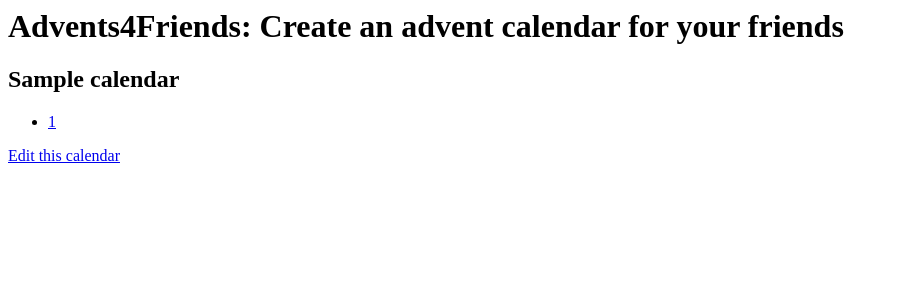
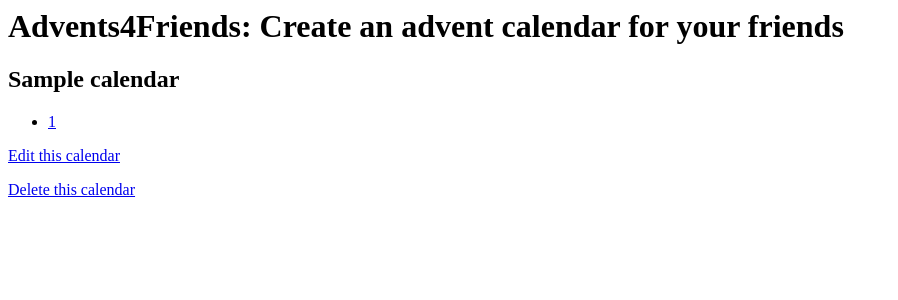
Before and after one commit to gvarab/advents4friends, a Django app: page /1/ in a window 1280 px wide. Shown: the top 300 px of the page, without its empty margins (0-898 px from the left). Run offline with Django 3.2, Linux system fonts and the light colour scheme; tables that the repository leaves empty hold one stand-in row (values such as "Sample post").

Commit message:
add DeleteCalendar view

```diff
--- a/adventcalendar/templates/adventcalendar/calendar_detail.html
+++ b/adventcalendar/templates/adventcalendar/calendar_detail.html
@@ -8,4 +8,5 @@
         {% endfor %}
     </ul>
     <p><a href="{% url 'calendar_edit' pk=object.pk %}">Edit this calendar</a></p>
+    <p><a href="{% url 'calendar_delete' pk=object.pk %}">Delete this calendar</a></p>
 {% endblock %}
--- a/adventcalendar/urls.py
+++ b/adventcalendar/urls.py
@@ -1,5 +1,6 @@
 from django.urls import path
-from adventcalendar.views import CalendarList, CalendarDetail, DoorDetail, NewCalendar, EditCalendar, EditDoor
+from adventcalendar.views import CalendarList, CalendarDetail, DoorDetail, NewCalendar,\
+    EditCalendar, EditDoor, DeleteCalendar
 
 urlpatterns = [
     path('', CalendarList.as_view(), name='calendar_list'),
@@ -7,5 +8,6 @@ urlpatterns = [
     path('<int:cal>/<int:pk>/', DoorDetail.as_view(), name='door_detail'),
     path('new_calendar/', NewCalendar.as_view(), name='calendar_new'),
     path('<int:pk>/edit/', EditCalendar.as_view(), name='calendar_edit'),
+    path('<int:pk>/delete/', DeleteCalendar.as_view(), name='calendar_delete'),
     path('<int:cal>/<int:pk>/edit/', EditDoor.as_view(), name='door_edit'),
 ]
--- a/adventcalendar/views.py
+++ b/adventcalendar/views.py
@@ -1,5 +1,5 @@
 from django.urls import reverse
-from django.views.generic import ListView, DetailView, CreateView, UpdateView
+from django.views.generic import ListView, DetailView, CreateView, UpdateView, DeleteView
 from .models import Calendar, Door
 
 
@@ -36,6 +36,13 @@ class EditCalendar(UpdateView):
         return reverse('calendar_list')
 
 
+class DeleteCalendar(DeleteView):
+    model = Calendar
+
+    def get_success_url(self):
+        return reverse('calendar_list')
+
+
 class EditDoor(UpdateView):
     model = Door
     fields = ['content', ]
```
Also changed, not shown: adventcalendar/templates/adventcalendar/calendar_confirm_delete.html (added, +8 -0 lines).
